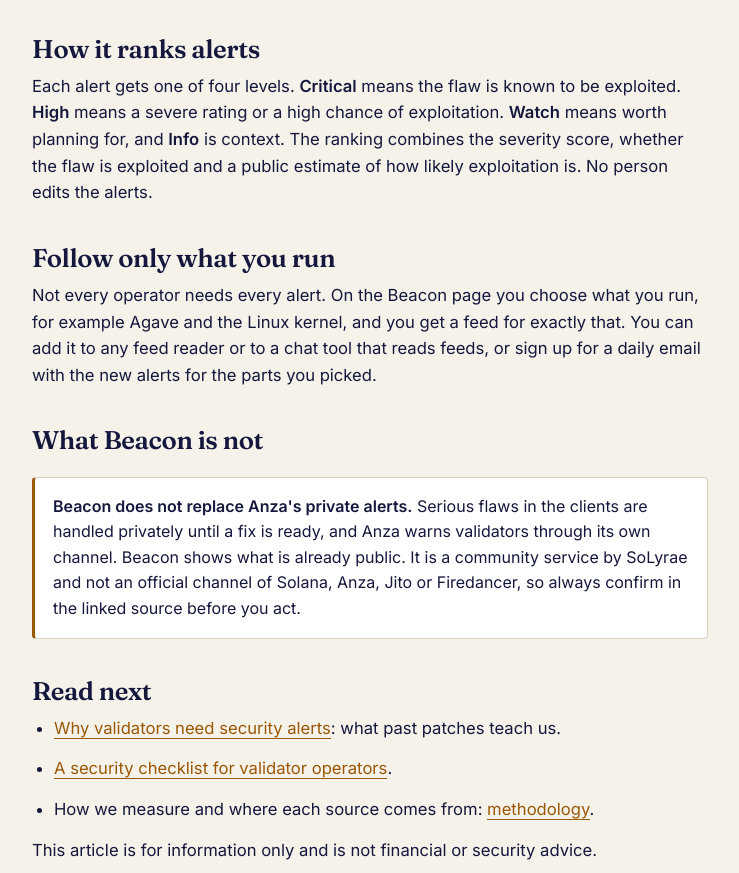
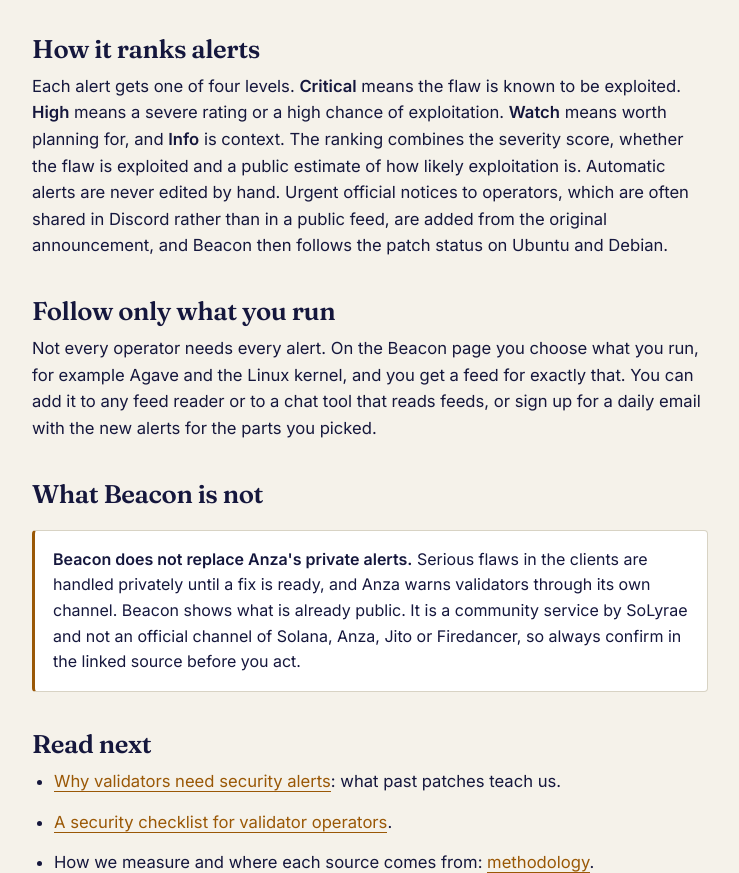
Before and after one commit to SoLyrae/SoLyrae-site, a plain HTML site: page site/blog/introducing-beacon.html in a window 1280 px wide. Shown: the part 1009-1882 px from the top of the page, without its empty margins (270-1009 px from the left). Drawn offline with Linux system fonts and the light colour scheme.

Commit message:
Add files via upload

```diff
--- a/site/blog/introducing-beacon.html
+++ b/site/blog/introducing-beacon.html
@@ -45,7 +45,7 @@
   </ul>
 
   <h2>How it ranks alerts</h2>
-  <p>Each alert gets one of four levels. <strong>Critical</strong> means the flaw is known to be exploited. <strong>High</strong> means a severe rating or a high chance of exploitation. <strong>Watch</strong> means worth planning for, and <strong>Info</strong> is context. The ranking combines the severity score, whether the flaw is exploited and a public estimate of how likely exploitation is. No person edits the alerts.</p>
+  <p>Each alert gets one of four levels. <strong>Critical</strong> means the flaw is known to be exploited. <strong>High</strong> means a severe rating or a high chance of exploitation. <strong>Watch</strong> means worth planning for, and <strong>Info</strong> is context. The ranking combines the severity score, whether the flaw is exploited and a public estimate of how likely exploitation is. Automatic alerts are never edited by hand. Urgent official notices to operators, which are often shared in Discord rather than in a public feed, are added from the original announcement, and Beacon then follows the patch status on Ubuntu and Debian.</p>
 
   <h2>Follow only what you run</h2>
   <p>Not every operator needs every alert. On the Beacon page you choose what you run, for example Agave and the Linux kernel, and you get a feed for exactly that. You can add it to any feed reader or to a chat tool that reads feeds, or sign up for a daily email with the new alerts for the parts you picked.</p>
```
